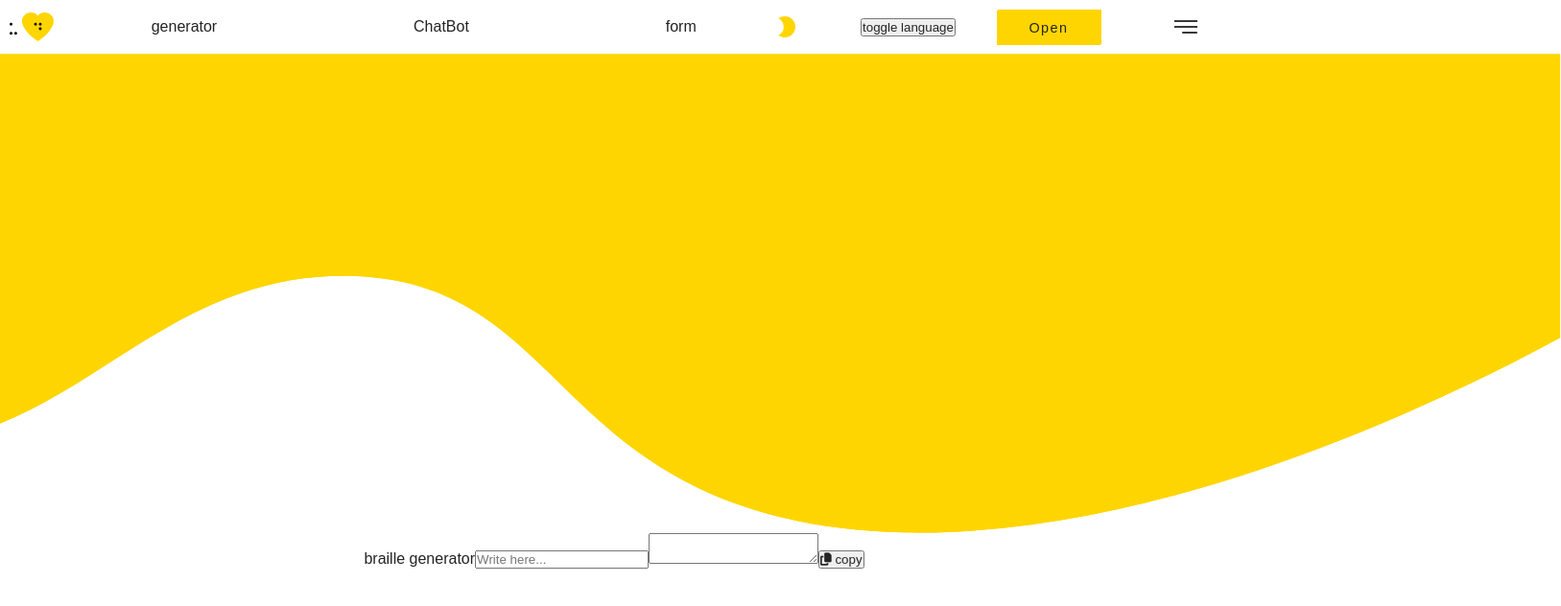
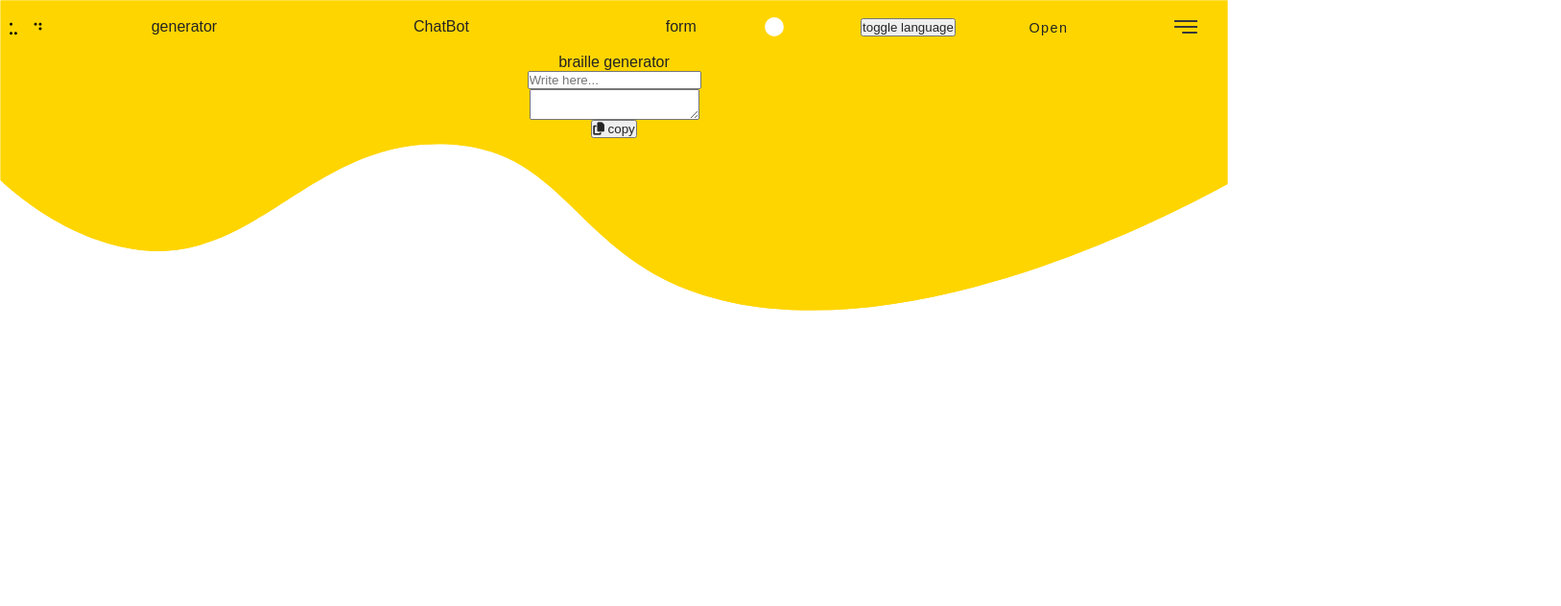
Before and after one commit to TinaHoldcroft/universal-design, a Next.js app: page /generator in a window 1280 px wide. Shown: the top 632 px of the page at 96% size, 1627 px wide, since content can reach past the window. Built offline with nearby package versions, Linux system fonts and the light colour scheme; a web font is replaced by a local one.

Commit message:
braile page style

```diff
--- a/pages/generator/index.js
+++ b/pages/generator/index.js
@@ -1,13 +1,13 @@
 //import Head from 'next/head';
 import Generator from './Generator';
 
-export default function Home() {
+export default function GeneratorPage() {
 
     return (
         <>
-        <img src='/background.svg'/>
+            <img className="generator-background" src='/background.svg' />
             <div className="generator-container">
-                <Generator/>
+                <Generator />
             </div>
         </>
     )
--- a/styles/partials/components/_chatbot.scss
+++ b/styles/partials/components/_chatbot.scss
@@ -49,7 +49,7 @@
     max-width: 1280px;
 }
 .chatbot {
-    @include flex(column nowrap, flex-end, end, auto, flex-end, 0);
+    @include flex(column nowrap, flex-end, flex-end, auto, flex-end, 0);
     position: fixed;
     bottom: 0;
     right: 0;
--- /dev/null
+++ b/styles/partials/pages/_generator.scss
@@ -0,0 +1,13 @@
+.generator-background {
+    position: absolute;
+    top: 0;
+    left: 0;
+    z-index: -9;
+    width: 100vw;
+    height: auto;
+}
+
+.braille-generator {
+    @include flex(column nowrap, space-around, center, center, center, 0rem);
+
+}
--- a/styles/partials/pages/_index.scss
+++ b/styles/partials/pages/_index.scss
@@ -31,7 +31,7 @@
     }
 }
 .hero-index {
-    @include flex(row wrap, space-around, center, center, center, 5rem);
+    @include flex(row wrap, space-around, center, center, center, 0rem);
     margin: 0 0 0 0;
     height: calc(100vh - 3.5rem);
     .txt {
--- a/styles/styles.css
+++ b/styles/styles.css
@@ -683,7 +683,7 @@ p {
   display: flex;
   flex-flow: column nowrap;
   justify-content: flex-end;
-  align-items: end;
+  align-items: flex-end;
   align-self: auto;
   align-content: flex-end;
   gap: 0;
@@ -1971,7 +1971,7 @@ ol {
   align-items: center;
   align-self: center;
   align-content: center;
-  gap: 5rem;
+  gap: 0rem;
   margin: 0 0 0 0;
   height: calc(100vh - 3.5rem);
 }
@@ -2212,4 +2212,27 @@ ol {
   outline: none;
 }
 
+.generator-background {
+  position: absolute;
+  top: 0;
+  left: 0;
+  z-index: -9;
+  width: 100vw;
+  height: auto;
+}
+
+.braille-generator {
+  display: -webkit-box;
+  display: -moz-box;
+  display: -ms-flexbox;
+  display: -webkit-flex;
+  display: flex;
+  flex-flow: column nowrap;
+  justify-content: space-around;
+  align-items: center;
+  align-self: center;
+  align-content: center;
+  gap: 0rem;
+}
+
 /*# sourceMappingURL=styles.css.map */
--- a/styles/styles.scss
+++ b/styles/styles.scss
@@ -23,3 +23,4 @@
 
 @import 'partials/pages/index';
 @import 'partials/pages/404';
+@import 'partials/pages/generator';
```
Also changed, not shown: 1 other file (tests, documents, lock files or other folders).
